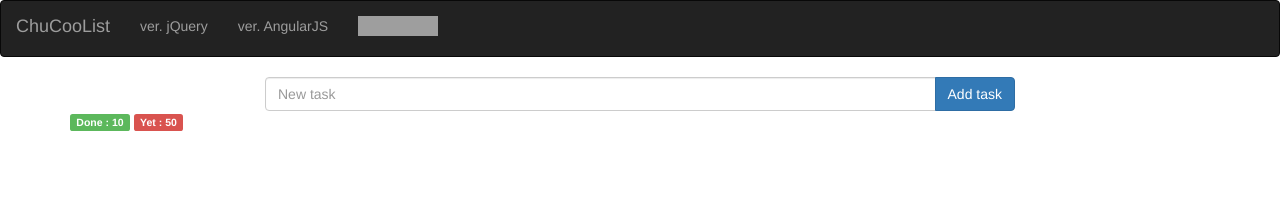
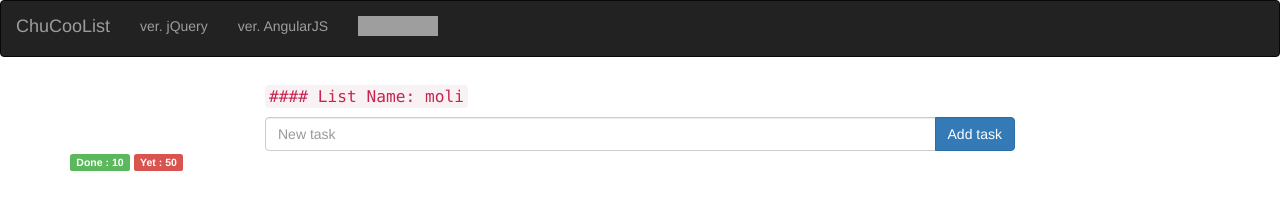
Before and after one commit to ChuCooOrg/demo, a website built with webpack: page jquery+redux/index.html in a window 1280 px wide. Built offline with nearby package versions, Linux system fonts and the light colour scheme; no server answers; grey boxes are pictures that could not be loaded.

Commit message:
add list name

```diff
--- a/jquery+redux/index.html
+++ b/jquery+redux/index.html
@@ -32,6 +32,7 @@
 		<div class="container">
 			<div id="addTaskWrap" class="row">
 				<div class="col-md-8 col-md-offset-2">
+					<h4><code>#### List Name: moli</code></h4>
 					<div class="input-group">
 						<input id="addTaskInput" type="text" class="form-control" placeholder="New task">
 						<span class="input-group-btn">
```
